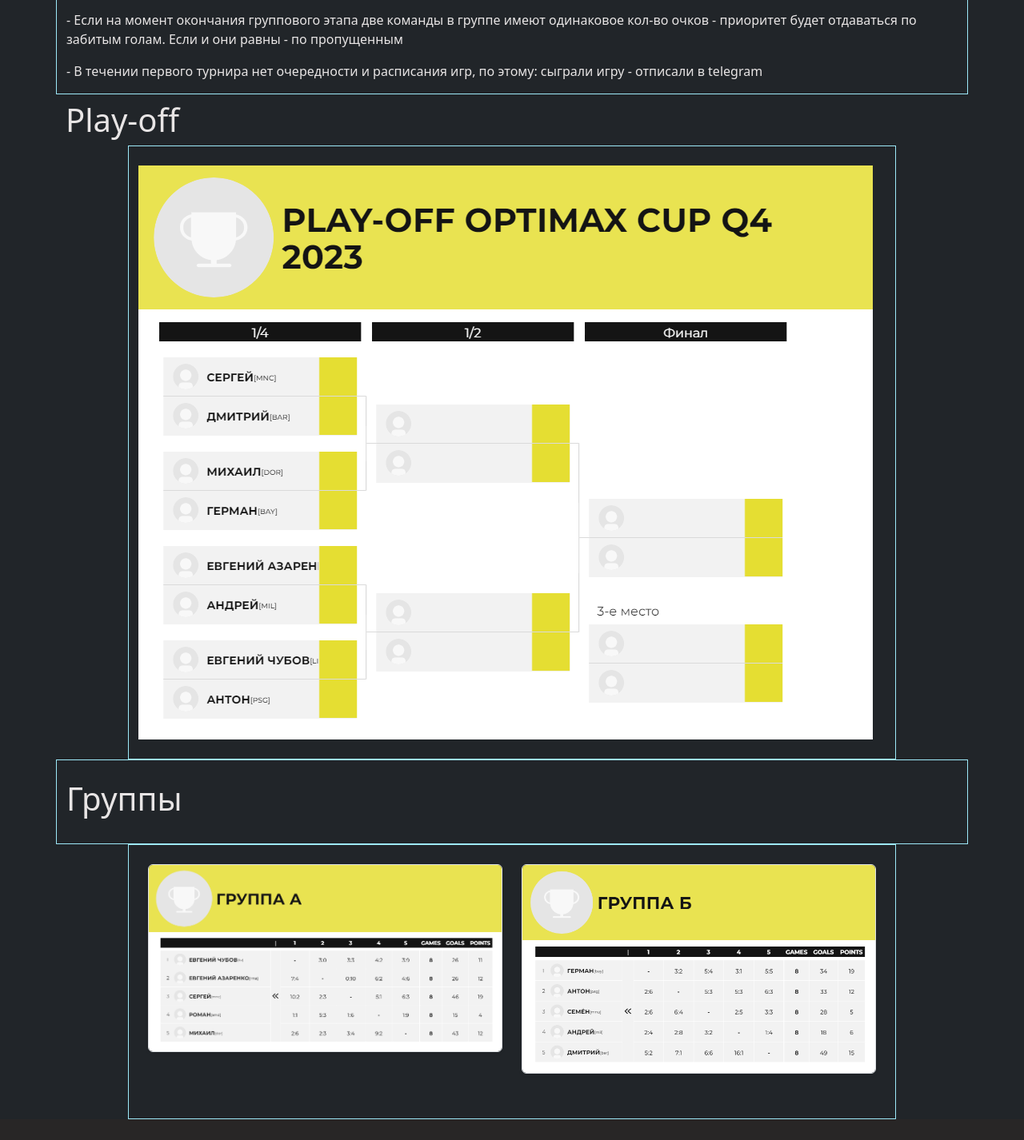
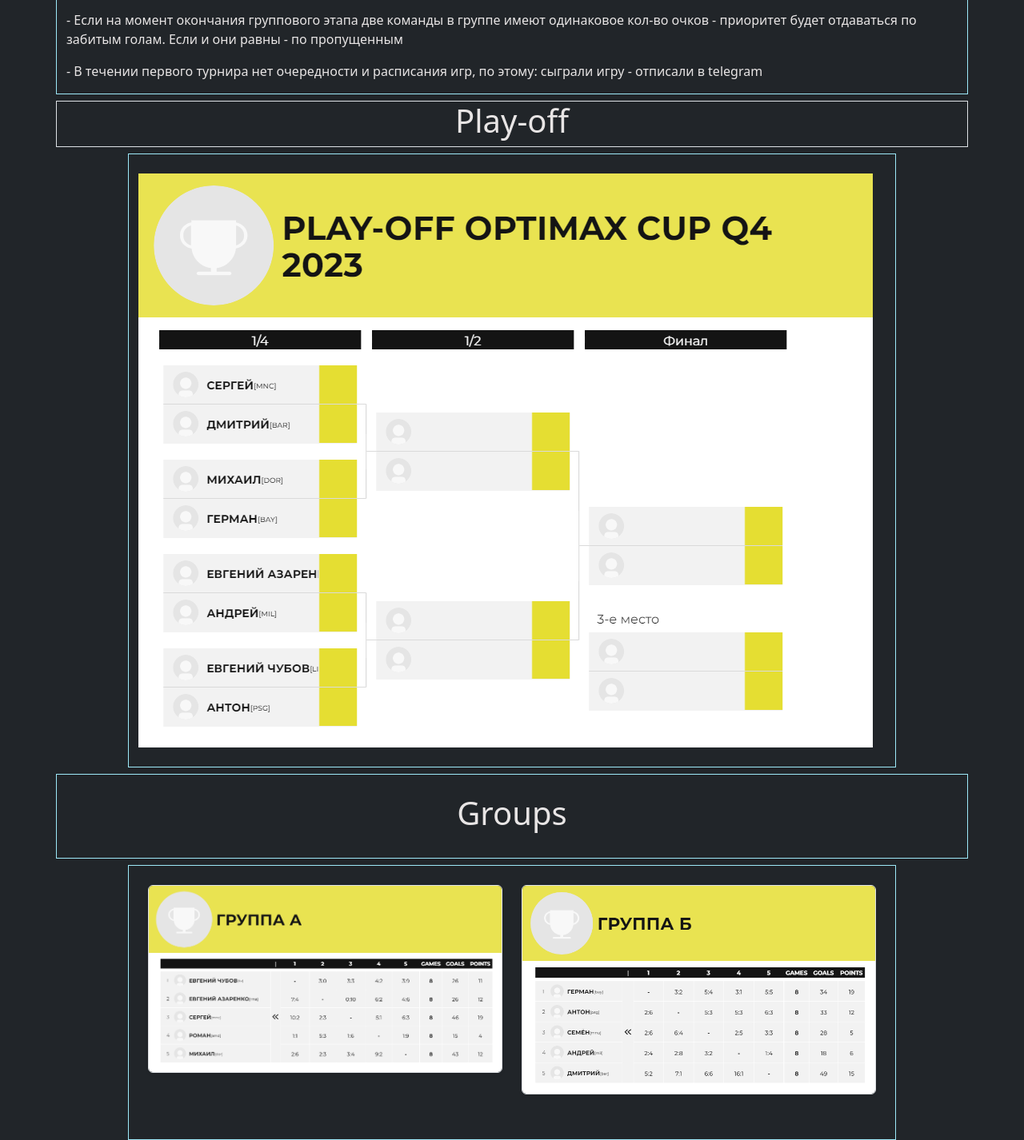
Before and after one commit to VantaBlackzz/VantaBlackzz.github.io, a plain HTML site: page index.html in a window 1280 px wide. Shown: the part 406-1832 px from the top of the page at 80% size. Before the commit the page ends 1806 px from the top, so only its background shows below. Drawn offline with nearby package versions, Linux system fonts and the light colour scheme.

Commit message:
fix img and content position

```diff
--- a/index.html
+++ b/index.html
@@ -22,7 +22,7 @@
             <header>
                 <div class="container mb-5">
                     <div class="d-flex justify-content-center align-items-center w-75 mx-auto my-3">
-                        <a class="fs-5 text-decoration-none px-5 border border-info" href="/">
+                        <a class="fs-5 text-center text-decoration-none px-5 border border-info" href="/">
                             OptimaxDev Football League
                         </a>
                     </div>
@@ -42,16 +42,16 @@
                 <p>- В течении первого турнира нет очередности и расписания игр, по этому: сыграли игру - отписали в telegram</p>
             </div>
 
-            <div class="container">
+            <div class="container d-flex justify-content-center border border-info-subtitle my-2">
                 <h1>Play-off</h1>
             </div>
 
             <div class="container d-flex py-4 border border-info-subtle w-75">
-                <img src="play-off.png" alt="">
+                <img src="play-off.png" class="img-fluid" alt="">
             </div>
 
-            <div class="container py-4 border border-info-subtle">
-                <h1>Группы</h1>
+            <div class="container d-flex justify-content-center py-4 border border-info-subtle my-2">
+                <h1>Groups</h1>
             </div>
 
             <div class="container d-flex py-4 border border-info-subtle w-75">
```
